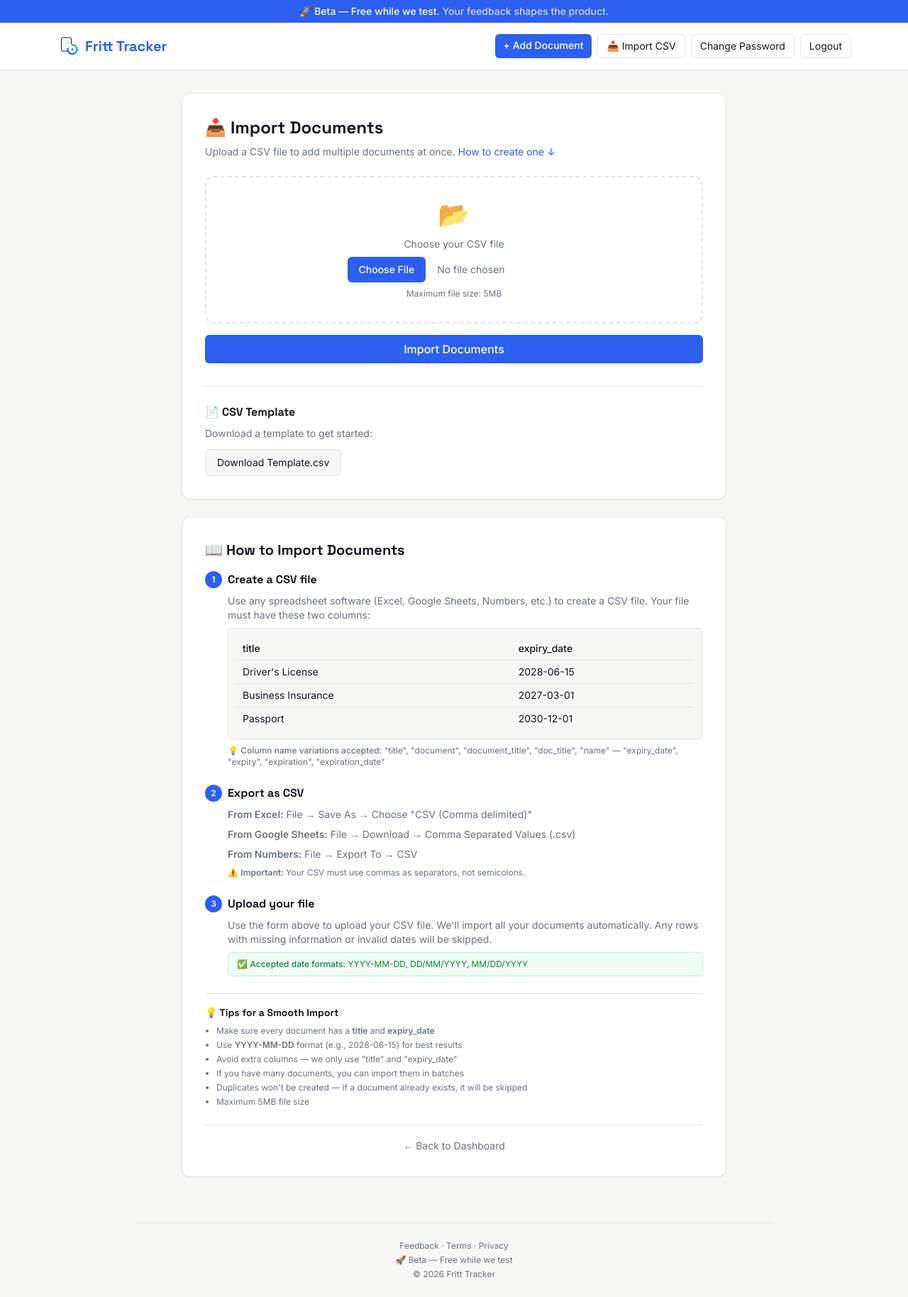
After one commit to sedejordan/docTracker, a Flask app: page /import-csv in a window 1280 px wide. The commit adds this page. Shown: the whole page at 71% size. Run offline with Flask 3, Linux system fonts and the light colour scheme; the visitor is signed in with stand-in values (Sample User, id 1); some libraries are stand-ins or nearby versions.

Commit message:
implemented import from csv

```diff
--- a/app.py
+++ b/app.py
@@ -40,6 +40,8 @@ from flask_limiter import Limiter
 from flask_limiter.util import get_remote_address
 from flask import flash
 import subprocess
+import csv
+import io
 
 from database import init_db, get_db
 
@@ -915,6 +917,102 @@ def run_reminders():
     except Exception as e:
         return f"❌ Reminders failed: {str(e)}", 500
 
+@app.route("/import-csv", methods=["GET", "POST"])
+def import_csv():
+    auth = require_login()
+    if auth:
+        return auth
+
+    error = None
+
+    if request.method == "POST":
+        if 'csv_file' not in request.files:
+            error = "Please upload a CSV file."
+        else:
+            file = request.files['csv_file']
+
+            if file.filename == '':
+                error = "No file selected."
+            elif not file.filename.lower().endswith('.csv'):
+                error = "Please upload a CSV file (.csv)."
+            else:
+                try:
+                    stream = io.StringIO(file.stream.read().decode("UTF-8"), newline=None)
+                    csv_input = csv.reader(stream)
+
+                    headers = [h.strip().lower().replace(' ', '_') for h in next(csv_input)]
+
+                    title_match = None
+                    expiry_match = None
+
+                    for i, h in enumerate(headers):
+                        if h in ['title', 'document', 'document_title', 'doc_title', 'name']:
+                            title_match = i
+                        if h in ['expiry_date', 'expiry', 'expiration', 'expiration_date']:
+                            expiry_match = i
+
+                    if title_match is None:
+                        error = f"CSV must have a 'title' column. Found: {', '.join(headers)}"
+                    elif expiry_match is None:
+                        error = f"CSV must have an 'expiry_date' column. Found: {', '.join(headers)}"
+                    else:
+                        conn = get_db()
+                        cursor = conn.cursor()
+                        added = 0
+                        failed = 0
+
+                        for row in csv_input:
+                            if not row or all(cell.strip() == '' for cell in row):
+                                continue
+
+                            title = row[title_match].strip() if len(row) > title_match else ""
+                            expiry_date = row[expiry_match].strip() if len(row) > expiry_match else ""
+
+                            if not title or not expiry_date:
+                                failed += 1
+                                continue
+
+                            try:
+                                datetime.strptime(expiry_date, "%Y-%m-%d")
+                            except ValueError:
+                                try:
+                                    parsed = datetime.strptime(expiry_date, "%d/%m/%Y")
+                                    expiry_date = parsed.strftime("%Y-%m-%d")
+                                except ValueError:
+                                    try:
+                                        parsed = datetime.strptime(expiry_date, "%m/%d/%Y")
+                                        expiry_date = parsed.strftime("%Y-%m-%d")
+                                    except ValueError:
+                                        failed += 1
+                                        continue
+
+                            try:
+                                cursor.execute(
+                                    "INSERT INTO documents (title, expiry_date, user_id) VALUES (%s, %s, %s)",
+                                    (title, expiry_date, session["user_id"])
+                                )
+                                added += 1
+                            except Exception:
+                                failed += 1
+
+                        conn.commit()
+                        cursor.close()
+                        conn.close()
+
+                        if added > 0:
+                            flash(f"✅ Successfully imported {added} documents! {failed} failed.", "success")
+                        else:
+                            flash(f"⚠️ No documents imported. {failed} rows had errors.", "error")
+
+                        return redirect("/")
+
+                except csv.Error as e:
+                    error = f"CSV error: {str(e)}"
+                except Exception as e:
+                    error = f"Error reading file: {str(e)}"
+
+    return render_template("import_csv.html", error=error)
+
 if __name__ == "__main__":
     # In production (Render), debug should be False so users see your
     # custom error pages instead of the interactive debugger.
--- a/templates/add.html
+++ b/templates/add.html
@@ -3,6 +3,11 @@
 {% block content %}
 <div class="max-w-md mx-auto bg-white border border-line rounded-xl p-8 shadow-sm">
   <h2 class="font-display font-bold text-xl mb-6">Add Document</h2>
+
+  <div class="bg-blue-50 border border-blue-200 text-blue-700 text-xs rounded-md px-3 py-2 mb-4 flex items-center justify-between">
+    <span>Have many documents? 📥</span>
+    <a href="/import-csv" class="text-fritt font-medium hover:underline">Import from CSV →</a>
+  </div>
 
   {% if error %}
     <div class="bg-red-50 border border-red-200 text-red-700 text-sm rounded-md px-3 py-2 mb-4">{{ error }}</div>
--- a/templates/base.html
+++ b/templates/base.html
@@ -73,6 +73,7 @@
         <!-- Logged-in navigation -->
         <nav class="flex flex-wrap gap-2">
           <a href="/add" class="px-3 py-1.5 rounded-md bg-fritt text-white text-sm font-medium hover:bg-fritt-dark transition-colors">+ Add Document</a>
+          <a href="/import-csv" class="px-3 py-1.5 rounded-md border border-line text-sm text-ink hover:bg-paper transition-colors">📥 Import CSV</a>
           <a href="/change-password" class="px-3 py-1.5 rounded-md border border-line text-sm text-ink hover:bg-paper transition-colors">Change Password</a>
           <a href="/logout" class="px-3 py-1.5 rounded-md border border-line text-sm text-ink hover:bg-paper transition-colors">Logout</a>
         </nav>
--- /dev/null
+++ b/templates/import_csv.html
@@ -0,0 +1,143 @@
+{% extends "base.html" %}
+{% block title %}Import Documents — Fritt Tracker{% endblock %}
+{% block content %}
+
+<div class="max-w-3xl mx-auto">
+  <div class="bg-white border border-line rounded-xl p-8 shadow-sm">
+    <h1 class="font-display font-bold text-2xl mb-2">📥 Import Documents</h1>
+    <p class="text-muted text-sm mb-6">
+      Upload a CSV file to add multiple documents at once.
+      <a href="#how-to" class="text-fritt hover:underline">How to create one ↓</a>
+    </p>
+
+    {% if error %}
+      <div class="bg-red-50 border border-red-200 text-red-700 text-sm rounded-md px-3 py-2 mb-4">{{ error }}</div>
+    {% endif %}
+
+    <!-- Upload Form -->
+    <form method="POST" enctype="multipart/form-data" class="space-y-4">
+      <input type="hidden" name="csrf_token" value="{{ csrf_token() }}">
+
+      <div class="border-2 border-dashed border-line rounded-xl p-8 text-center hover:border-fritt transition-colors">
+        <div class="text-4xl mb-3">📂</div>
+        <p class="text-muted text-sm mb-2">Choose your CSV file</p>
+        <input type="file" name="csv_file" accept=".csv" required
+               class="block mx-auto text-sm text-muted file:mr-4 file:py-2 file:px-4 file:rounded-md file:border-0 file:text-sm file:font-medium file:bg-fritt file:text-white hover:file:bg-fritt-dark transition-colors">
+        <p class="text-xs text-muted mt-2">Maximum file size: 5MB</p>
+      </div>
+
+      <button type="submit" class="w-full py-2 rounded-md bg-fritt text-white font-medium hover:bg-fritt-dark transition-colors">
+        Import Documents
+      </button>
+    </form>
+
+    <!-- Download Template -->
+    <div class="mt-8 pt-6 border-t border-line">
+      <h3 class="font-display font-bold text-md mb-2">📄 CSV Template</h3>
+      <p class="text-sm text-muted mb-3">Download a template to get started:</p>
+      <a href="/static/template.csv" download
+         class="inline-block px-4 py-2 rounded-md bg-paper border border-line text-sm hover:bg-white transition-colors">
+        Download Template.csv
+      </a>
+    </div>
+  </div>
+
+  <!-- How-To Guide -->
+  <div id="how-to" class="bg-white border border-line rounded-xl p-8 shadow-sm mt-6">
+    <h2 class="font-display font-bold text-xl mb-4">📖 How to Import Documents</h2>
+
+    <div class="space-y-6">
+      <!-- Step 1 -->
+      <div>
+        <div class="flex items-center gap-2 mb-2">
+          <span class="w-6 h-6 rounded-full bg-fritt text-white text-xs font-bold flex items-center justify-center">1</span>
+          <h3 class="font-display font-bold text-md">Create a CSV file</h3>
+        </div>
+        <p class="text-sm text-muted ml-8">
+          Use any spreadsheet software (Excel, Google Sheets, Numbers, etc.) to create a CSV file.
+          Your file must have these two columns:
+        </p>
+        <div class="ml-8 mt-2 bg-paper border border-line rounded-md p-3">
+          <table class="w-full text-sm">
+            <thead>
+              <tr class="border-b border-line">
+                <th class="text-left py-1.5 px-2 font-medium">title</th>
+                <th class="text-left py-1.5 px-2 font-medium">expiry_date</th>
+              </tr>
+            </thead>
+            <tbody>
+              <tr class="border-b border-line">
+                <td class="py-1.5 px-2">Driver's License</td>
+                <td class="py-1.5 px-2">2028-06-15</td>
+              </tr>
+              <tr class="border-b border-line">
+                <td class="py-1.5 px-2">Business Insurance</td>
+                <td class="py-1.5 px-2">2027-03-01</td>
+              </tr>
+              <tr>
+                <td class="py-1.5 px-2">Passport</td>
+                <td class="py-1.5 px-2">2030-12-01</td>
+              </tr>
+            </tbody>
+          </table>
+        </div>
+        <p class="text-xs text-muted ml-8 mt-2">
+          💡 <span class="font-medium">Column name variations accepted:</span>
+          "title", "document", "document_title", "doc_title", "name" —
+          "expiry_date", "expiry", "expiration", "expiration_date"
+        </p>
+      </div>
+
+      <!-- Step 2 -->
+      <div>
+        <div class="flex items-center gap-2 mb-2">
+          <span class="w-6 h-6 rounded-full bg-fritt text-white text-xs font-bold flex items-center justify-center">2</span>
+          <h3 class="font-display font-bold text-md">Export as CSV</h3>
+        </div>
+        <div class="ml-8 space-y-2 text-sm text-muted">
+          <p><strong>From Excel:</strong> File → Save As → Choose "CSV (Comma delimited)"</p>
+          <p><strong>From Google Sheets:</strong> File → Download → Comma Separated Values (.csv)</p>
+          <p><strong>From Numbers:</strong> File → Export To → CSV</p>
+          <p class="text-xs text-muted mt-1">
+            ⚠️ <strong>Important:</strong> Your CSV must use commas as separators, not semicolons.
+          </p>
+        </div>
+      </div>
+
+      <!-- Step 3 -->
+      <div>
+        <div class="flex items-center gap-2 mb-2">
+          <span class="w-6 h-6 rounded-full bg-fritt text-white text-xs font-bold flex items-center justify-center">3</span>
+          <h3 class="font-display font-bold text-md">Upload your file</h3>
+        </div>
+        <p class="text-sm text-muted ml-8">
+          Use the form above to upload your CSV file. We'll import all your documents automatically.
+          Any rows with missing information or invalid dates will be skipped.
+        </p>
+        <div class="ml-8 mt-2 bg-green-50 border border-green-200 text-green-700 text-xs rounded-md px-3 py-2">
+          ✅ <span class="font-medium">Accepted date formats:</span> YYYY-MM-DD, DD/MM/YYYY, MM/DD/YYYY
+        </div>
+      </div>
+    </div>
+
+    <!-- Tips -->
+    <div class="mt-6 pt-4 border-t border-line">
+      <h4 class="font-display font-bold text-sm mb-2">💡 Tips for a Smooth Import</h4>
+      <ul class="text-xs text-muted space-y-1 list-disc pl-4">
+        <li>Make sure every document has a <strong>title</strong> and <strong>expiry_date</strong></li>
+        <li>Use <strong>YYYY-MM-DD</strong> format (e.g., 2028-06-15) for best results</li>
+        <li>Avoid extra columns — we only use "title" and "expiry_date"</li>
+        <li>If you have many documents, you can import them in batches</li>
+        <li>Duplicates won't be created — if a document already exists, it will be skipped</li>
+        <li>Maximum 5MB file size</li>
+      </ul>
+    </div>
+
+    <!-- Back to Dashboard -->
+    <div class="mt-6 pt-4 border-t border-line text-center">
+      <a href="/" class="text-sm text-muted hover:text-ink transition-colors">← Back to Dashboard</a>
+    </div>
+  </div>
+</div>
+
+{% endblock %}
```
Also changed, not shown: static/template.csv (added, +7 -0 lines).
